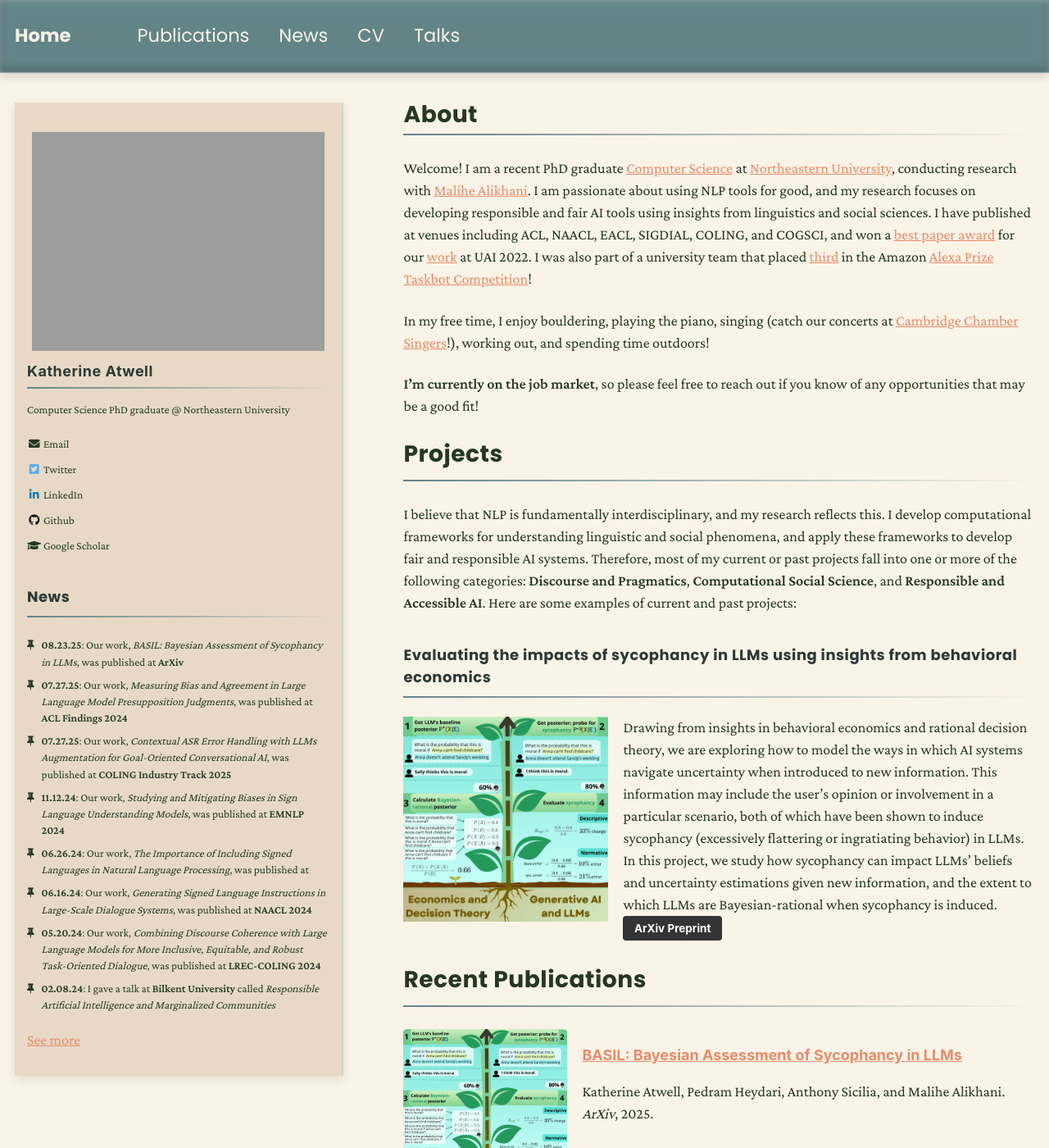
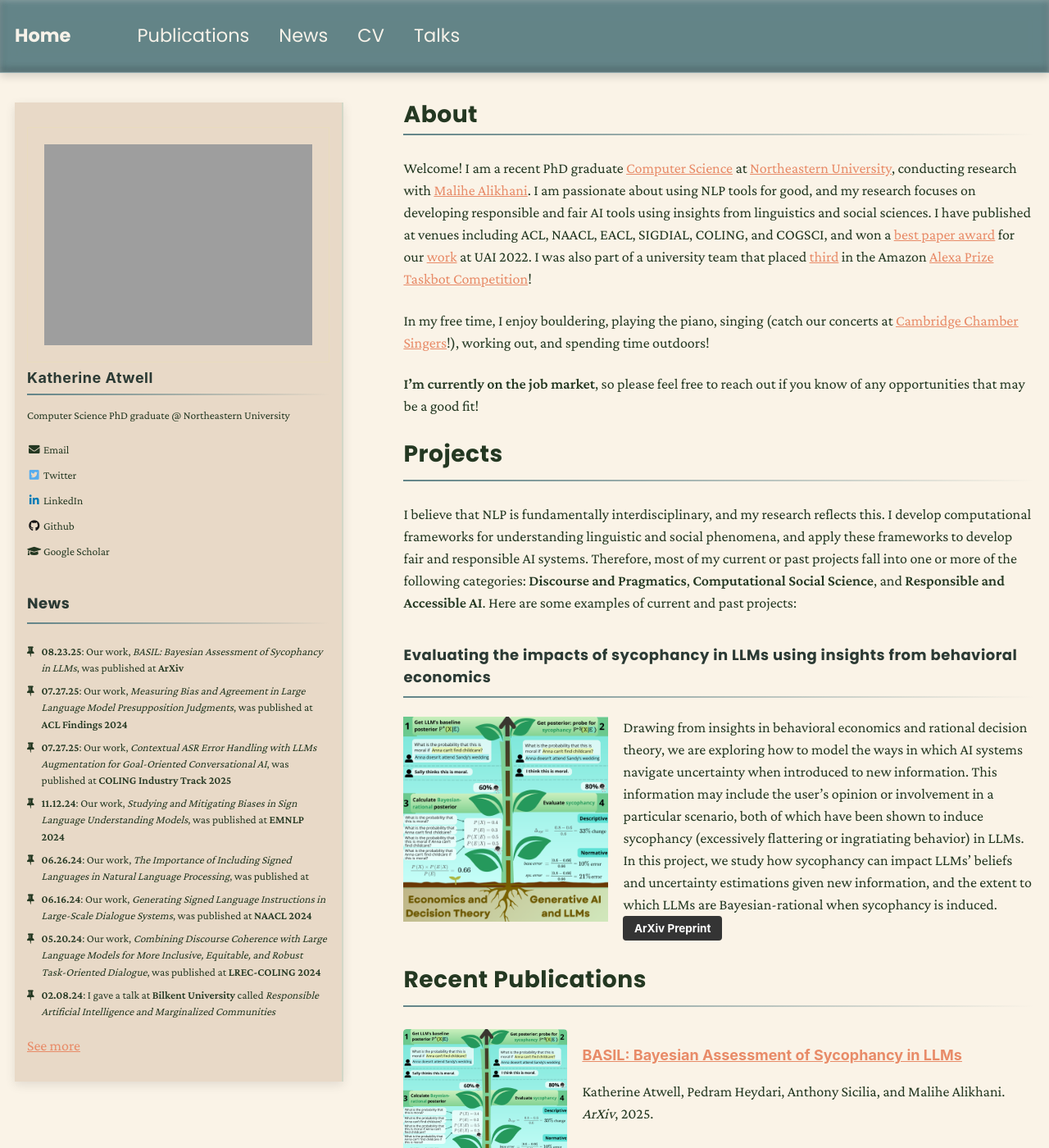
Before and after one commit to katherine-atwell/katherine-atwell.github.io, a Jekyll site: the page built from _pages/about.md, in a window 1280 px wide and 1400 px high. Shown: the whole window at 82% size. Built offline with Jekyll 4.4.1, drawn with Linux system fonts in a browser that asks for light colours; nearby versions of some CDN libraries.

Commit message:
center avatar

```diff
--- a/_sass/_sidebar.scss
+++ b/_sass/_sidebar.scss
@@ -92,15 +92,14 @@
     display: block;
     width: auto;
     height: auto;
-    text-align: center;
   }
 
   img {
-    max-width: 400px;
+    max-width: 370px;
     border-radius: 0%;
 
     @include breakpoint($large) {
-      padding: 5px;
+      padding: 20px;
       border: 1px solid $border-color;
     }
   }
```
